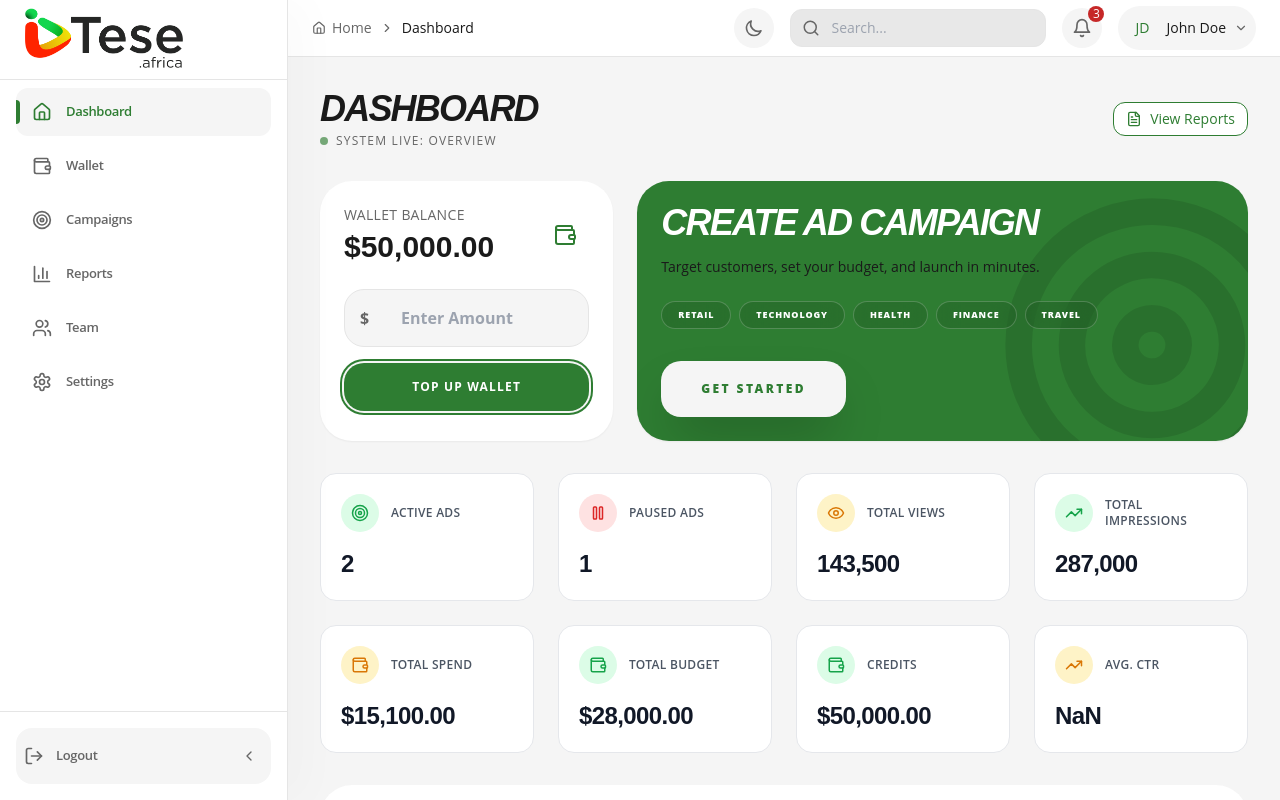
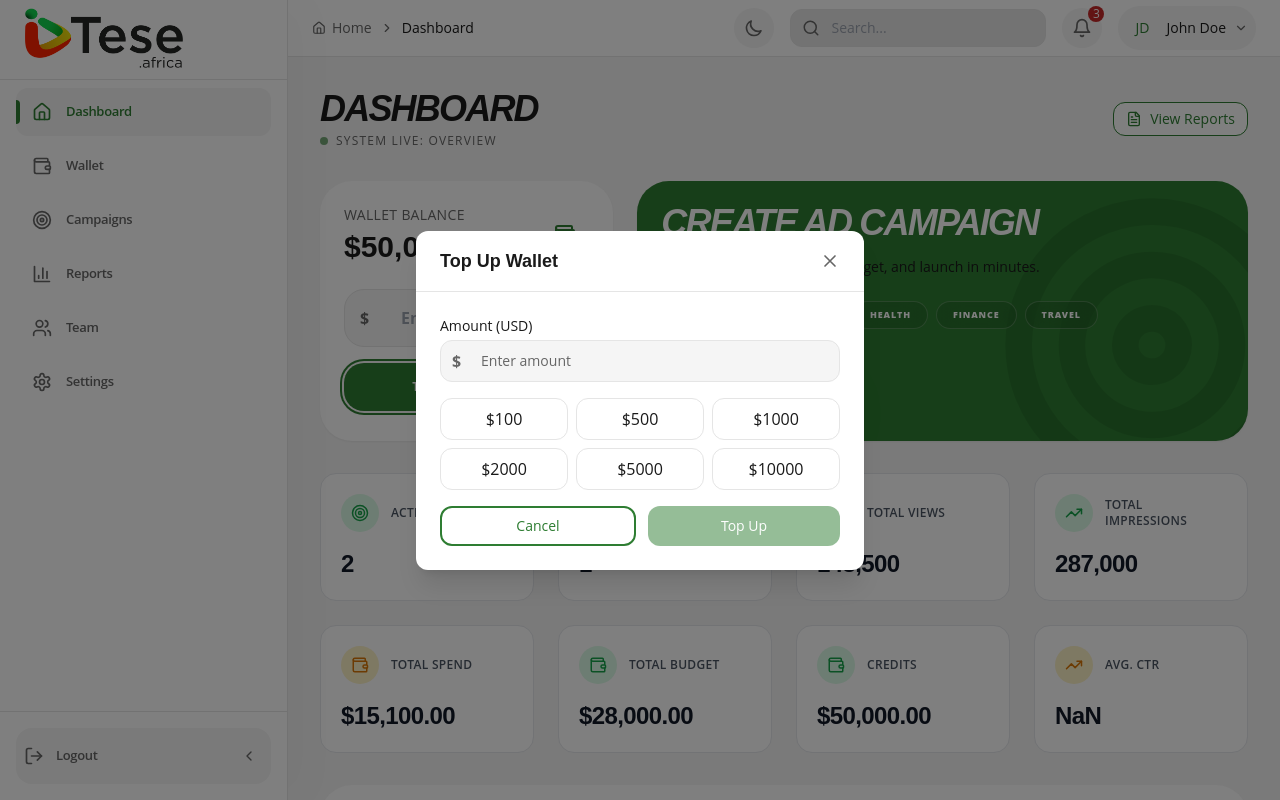
Before and after one commit to billychosee/tese-advertiser-portal, a Next.js app: page /dashboard in a window 1280 px wide. Both pictures are taken after a click on the button "TOP UP WALLET". Shown: the top 800 px of the page. Built offline with nearby package versions, Linux system fonts and the light colour scheme.

Commit message:
fix: resolve codebase issues and improve UX

```diff
--- a/src/app/(auth)/login/page.tsx
+++ b/src/app/(auth)/login/page.tsx
@@ -8,11 +8,12 @@ import Button from "@/components/ui/Button";
 import Input from "@/components/ui/Input";
 import ThemeToggle from "@/components/ui/ThemeToggle";
 import { cn } from "@/utils";
+import { DEMO_CREDENTIALS } from "@/utils/constants";
 
 const LoginPage: React.FC = () => {
   const router = useRouter();
-  const [email, setEmail] = useState("demo@example.com");
-  const [password, setPassword] = useState("demo123");
+  const [email, setEmail] = useState(DEMO_CREDENTIALS.email);
+  const [password, setPassword] = useState(DEMO_CREDENTIALS.password);
   const [error, setError] = useState("");
   const [isLoading, setIsLoading] = useState(false);
 
@@ -23,7 +24,10 @@ const LoginPage: React.FC = () => {
 
     try {
       await new Promise((resolve) => setTimeout(resolve, 500));
-      if (email === "demo@example.com" && password === "demo123") {
+      if (
+        email === DEMO_CREDENTIALS.email &&
+        password === DEMO_CREDENTIALS.password
+      ) {
         router.push("/dashboard");
       } else {
         setError("Invalid email or password");
@@ -50,9 +54,7 @@ const LoginPage: React.FC = () => {
             height={60}
             className="mx-auto mb-4"
           />
-          <h2 className="text-2xl font-bold text-foreground">
-            Welcome Back
-          </h2>
+          <h2 className="text-2xl font-bold text-foreground">Welcome Back</h2>
           <p className="text-sm text-muted-foreground mt-1">
             Enter your credentials to access your account
           </p>
--- a/src/app/(dashboard)/dashboard/page.tsx
+++ b/src/app/(dashboard)/dashboard/page.tsx
@@ -1,6 +1,7 @@
 "use client";
 
 import React, { useState, useEffect } from "react";
+import Link from "next/link";
 import {
   AreaChart,
   Area,
@@ -13,9 +14,11 @@ import {
 import DashboardLayout from "@/components/layout/DashboardLayout";
 import Card from "@/components/ui/Card";
 import Button from "@/components/ui/Button";
+import Modal from "@/components/ui/Modal";
 import { Icons } from "@/components/ui/Icons";
-import { dashboardApi } from "@/services/api";
+import { dashboardApi, walletApi } from "@/services/api";
 import { formatCurrency, formatNumber, cn } from "@/utils";
+import Input from "@/components/ui/Input";
 
 // Measurement Card with theme-aware colors (white cards, colored icons)
 const MeasurementCard = ({
@@ -134,6 +137,8 @@ const DashboardPage = () => {
   const [metrics, setMetrics] = useState<any>(null);
   const [dailyMetrics, setDailyMetrics] = useState<any[]>([]);
   const [topUpAmount, setTopUpAmount] = useState("");
+  const [isTopUpModalOpen, setIsTopUpModalOpen] = useState(false);
+  const [isTopUpLoading, setIsTopUpLoading] = useState(false);
 
   useEffect(() => {
     const fetchData = async () => {
@@ -146,6 +151,23 @@ const DashboardPage = () => {
     };
     fetchData();
   }, [period]);
+
+  const handleTopUp = async () => {
+    if (!topUpAmount || parseFloat(topUpAmount) <= 0) return;
+    setIsTopUpLoading(true);
+    try {
+      await walletApi.topUp(parseFloat(topUpAmount), "DirectPay");
+      setIsTopUpModalOpen(false);
+      setTopUpAmount("");
+      // Refresh data
+      const m = await dashboardApi.getMetrics();
+      setMetrics(m);
+    } catch (error) {
+      console.error("Top-up failed:", error);
+    } finally {
+      setIsTopUpLoading(false);
+    }
+  };
 
   return (
     <DashboardLayout title="Dashboard">
@@ -204,7 +226,10 @@ const DashboardPage = () => {
                   onChange={(e) => setTopUpAmount(e.target.value)}
                 />
               </div>
-              <Button className="w-full bg-primary hover:bg-primary/90 py-4 rounded-[20px] font-bold uppercase tracking-widest text-xs transition-all">
+              <Button
+                className="w-full bg-primary hover:bg-primary/90 py-4 rounded-[20px] font-bold uppercase tracking-widest text-xs transition-all"
+                onClick={() => setIsTopUpModalOpen(true)}
+              >
                 Top up Wallet
               </Button>
             </div>
@@ -233,9 +258,11 @@ const DashboardPage = () => {
                   )}
                 </div>
               </div>
-              <Button className="bg-background text-primary hover:bg-background/90 font-black uppercase tracking-[0.2em] text-xs px-10 py-5 rounded-[20px] mt-8 shadow-2xl">
-                Get Started
-              </Button>
+              <Link href="/campaigns/create">
+                <Button className="bg-background text-primary hover:bg-background/90 font-black uppercase tracking-[0.2em] text-xs px-10 py-5 rounded-[20px] mt-8 shadow-2xl">
+                  Get Started
+                </Button>
+              </Link>
             </div>
             <Icons.Campaign className="absolute -bottom-16 -right-16 w-80 h-80 text-black/10 rotate-12 group-hover:rotate-0 transition-all duration-700 ease-out" />
           </Card>
@@ -407,7 +434,62 @@ const DashboardPage = () => {
           </div>
         </Card>
       </div>
-    </DashboardLayout>
+        {/* Top Up Modal */}
+        <Modal
+          isOpen={isTopUpModalOpen}
+          onClose={() => setIsTopUpModalOpen(false)}
+          title="Top Up Wallet"
+          size="sm"
+        >
+          <div className="space-y-4">
+            <Input
+              label="Amount (USD)"
+              type="number"
+              value={topUpAmount}
+              onChange={(e) => setTopUpAmount(e.target.value)}
+              placeholder="Enter amount"
+              leftIcon={
+                <span className="text-muted-foreground font-bold">$</span>
+              }
+            />
+
+            <div className="grid grid-cols-3 gap-2">
+              {[100, 500, 1000, 2000, 5000, 10000].map((amount) => (
+                <button
+                  key={amount}
+                  onClick={() => setTopUpAmount(amount.toString())}
+                  className={cn(
+                    "py-2 px-4 rounded-lg border font-medium transition-colors",
+                    topUpAmount === amount.toString()
+                      ? "border-primary bg-primary/10 text-primary"
+                      : "border-input hover:border-primary",
+                  )}
+                >
+                  ${amount}
+                </button>
+              ))}
+            </div>
+
+            <div className="flex gap-3">
+              <Button
+                variant="outline"
+                className="flex-1"
+                onClick={() => setIsTopUpModalOpen(false)}
+              >
+                Cancel
+              </Button>
+              <Button
+                className="flex-1"
+                onClick={handleTopUp}
+                isLoading={isTopUpLoading}
+                disabled={!topUpAmount || parseFloat(topUpAmount) <= 0}
+              >
+                Top Up
+              </Button>
+            </div>
+          </div>
+        </Modal>
+      </DashboardLayout>
   );
 };
 
--- a/src/app/(dashboard)/wallet/page.tsx
+++ b/src/app/(dashboard)/wallet/page.tsx
@@ -15,6 +15,7 @@ import { Wallet, Transaction } from "@/types";
 const WalletPage: React.FC = () => {
   const [wallet, setWallet] = useState<Wallet | null>(null);
   const [transactions, setTransactions] = useState<Transaction[]>([]);
+  const [totalCount, setTotalCount] = useState(0);
   const [isTopUpModalOpen, setIsTopUpModalOpen] = useState(false);
   const [topUpAmount, setTopUpAmount] = useState("");
   const [isLoading, setIsLoading] = useState(false);
@@ -29,6 +30,7 @@ const WalletPage: React.FC = () => {
     const transactionsData = await walletApi.getTransactions(page);
     setWallet(walletData);
     setTransactions(transactionsData.data);
+    setTotalCount(transactionsData.total || 0);
   };
 
   const handleTopUp = async () => {
@@ -203,8 +205,8 @@ const WalletPage: React.FC = () => {
         {/* Pagination */}
         <div className="flex items-center justify-between mt-6 pt-4 border-t border-border">
           <p className="text-sm text-muted-foreground">
-            Showing {(page - 1) * 10 + 1} to {page * 10} of{" "}
-            {transactions.length} transactions
+            Showing {(page - 1) * 10 + 1} to {Math.min(page * 10, totalCount)} of{" "}
+            {totalCount} transactions
           </p>
           <div className="flex gap-2">
             <Button
--- a/src/components/layout/Sidebar.tsx
+++ b/src/components/layout/Sidebar.tsx
@@ -133,6 +133,8 @@ const Sidebar: React.FC = () => {
                   )}
 
                   {/* Notification Badge */}
+                  {/* Note: Currently only shows for Campaigns as it tracks pending/new campaign drafts.
+                     Can be extended to other items (e.g., Wallet for pending transactions) if needed. */}
                   {item.name === "Campaigns" &&
                     !isCollapsed &&
                     campaignCount > 0 && (
--- a/src/hooks/useTheme.ts
+++ b/src/hooks/useTheme.ts
@@ -1,51 +1,15 @@
-'use client';
+"use client";
 
-import { useState, useEffect } from 'react';
+import { useThemeContext } from "@/components/providers/ThemeProvider";
 
 export function useTheme() {
-  const [theme, setTheme] = useState<'light' | 'dark'>('light');
-
-  useEffect(() => {
-    // Check for saved theme preference or system preference
-    const savedTheme = localStorage.getItem('theme') as 'light' | 'dark' | null;
-    const systemPrefersDark = window.matchMedia('(prefers-color-scheme: dark)').matches;
-
-    if (savedTheme) {
-      setTheme(savedTheme);
-    } else if (systemPrefersDark) {
-      setTheme('dark');
-    }
-  }, []);
-
-  const toggleTheme = () => {
-    const newTheme = theme === 'light' ? 'dark' : 'light';
-    setTheme(newTheme);
-    localStorage.setItem('theme', newTheme);
-
-    if (newTheme === 'dark') {
-      document.documentElement.classList.add('dark');
-    } else {
-      document.documentElement.classList.remove('dark');
-    }
-  };
-
-  const setLightTheme = () => {
-    setTheme('light');
-    localStorage.setItem('theme', 'light');
-    document.documentElement.classList.remove('dark');
-  };
-
-  const setDarkTheme = () => {
-    setTheme('dark');
-    localStorage.setItem('theme', 'dark');
-    document.documentElement.classList.add('dark');
-  };
+  const context = useThemeContext();
 
   return {
-    theme,
-    toggleTheme,
-    setLightTheme,
-    setDarkTheme,
-    isDark: theme === 'dark',
+    theme: context.theme,
+    toggleTheme: context.toggleTheme,
+    setLightTheme: () => context.setTheme("light"),
+    setDarkTheme: () => context.setTheme("dark"),
+    isDark: context.theme === "dark",
   };
 }
--- /dev/null
+++ b/src/utils/constants.ts
@@ -0,0 +1,45 @@
+// Demo credentials for testing purposes
+export const DEMO_CREDENTIALS = {
+  email: "demo@example.com",
+  password: "demo123",
+};
+
+export const API_ENDPOINTS = {
+  // Auth
+  login: "/api/auth/login",
+  logout: "/api/auth/logout",
+  register: "/api/auth/register",
+
+  // Dashboard
+  dashboardMetrics: "/api/dashboard/metrics",
+  dashboardDailyMetrics: "/api/dashboard/daily-metrics",
+
+  // Campaigns
+  campaigns: "/api/campaigns",
+  campaignCreate: "/api/campaigns/create",
+  campaignPause: (id: string) => `/api/campaigns/${id}/pause`,
+  campaignResume: (id: string) => `/api/campaigns/${id}/resume`,
+  campaignDelete: (id: string) => `/api/campaigns/${id}`,
+
+  // Wallet
+  walletBalance: "/api/wallet/balance",
+  walletTransactions: "/api/wallet/transactions",
+  walletTopUp: "/api/wallet/topup",
+
+  // Users
+  users: "/api/users",
+
+  // Reports
+  reports: "/api/reports",
+};
+
+export const PAGINATION = {
+  defaultPageSize: 10,
+  pageSizeOptions: [10, 25, 50, 100],
+};
+
+export const FILE_UPLOAD = {
+  maxSizeMB: 10,
+  allowedImageTypes: ["image/jpeg", "image/png", "image/webp", "image/gif"],
+  allowedDocTypes: ["application/pdf"],
+};
--- a/src/utils/index.ts
+++ b/src/utils/index.ts
@@ -56,16 +56,16 @@ export function calculateCPM(spend: number, impressions: number): number {
 
 export function getStatusColor(status: string): string {
   const colors: Record<string, string> = {
-    active: 'bg-green-100 text-green-800',
-    paused: 'bg-yellow-100 text-yellow-800',
-    pending: 'bg-blue-100 text-blue-800',
-    completed: 'bg-gray-100 text-gray-800',
-    suspended: 'bg-red-100 text-red-800',
-    deleted: 'bg-red-100 text-red-800',
-    approved: 'bg-green-100 text-green-800',
-    rejected: 'bg-red-100 text-red-800',
+    active: 'bg-green-100 text-green-800 dark:bg-green-900/30 dark:text-green-400',
+    paused: 'bg-yellow-100 text-yellow-800 dark:bg-yellow-900/30 dark:text-yellow-400',
+    pending: 'bg-blue-100 text-blue-800 dark:bg-blue-900/30 dark:text-blue-400',
+    completed: 'bg-gray-100 text-gray-800 dark:bg-gray-800 dark:text-gray-400',
+    suspended: 'bg-red-100 text-red-800 dark:bg-red-900/30 dark:text-red-400',
+    deleted: 'bg-red-100 text-red-800 dark:bg-red-900/30 dark:text-red-400',
+    approved: 'bg-green-100 text-green-800 dark:bg-green-900/30 dark:text-green-400',
+    rejected: 'bg-red-100 text-red-800 dark:bg-red-900/30 dark:text-red-400',
   };
-  return colors[status] || 'bg-gray-100 text-gray-800';
+  return colors[status] || 'bg-gray-100 text-gray-800 dark:bg-gray-800 dark:text-gray-400';
 }
 
 export function getCampaignStatusColor(status: string): string {
```
Also changed, not shown: src/app/(auth)/register/details/page.tsx (+29 -11 lines), src/app/(dashboard)/campaigns/page.tsx (+1 -19 lines), src/components/layout/TopBar.tsx (+17 -0 lines).
